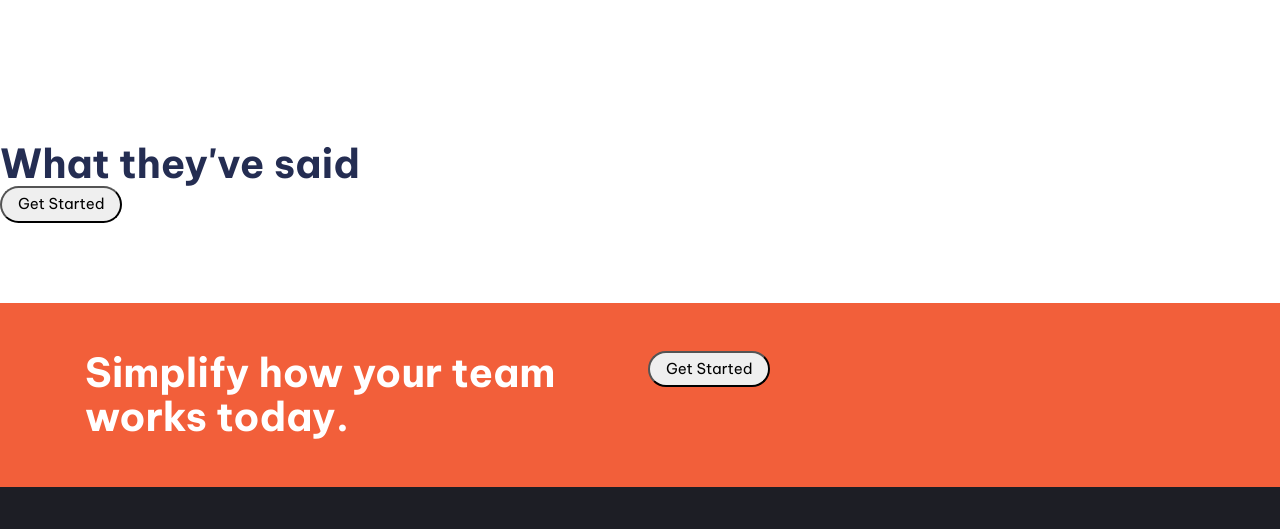
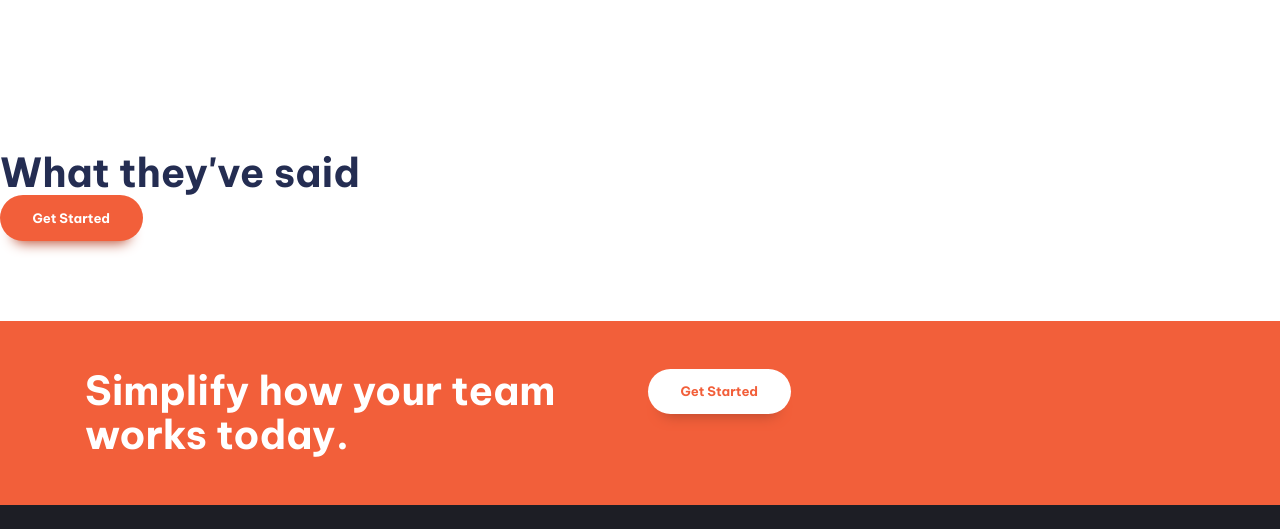
Before and after one commit to NF0mar/manage-landing-page, a website built with Vite: page index.html in a window 1280 px wide. Shown: the part 1181-1710 px from the top of the page. Built offline with nearby package versions, Linux system fonts and the light colour scheme.

Commit message:
Update button styles for better accessibility and user experience

```diff
--- a/style.css
+++ b/style.css
@@ -1,5 +1,7 @@
 :root {
+  --clr-accent-500: hsl(12, 60%, 45%);
   --clr-accent-400: hsl(12, 88%, 59%);
+  --clr-accent-300: hsl(12, 88%, 75%);
   --clr-accent-100: hsl(13, 100%, 96%);
 
   --clr-primary-400: hsl(228, 39%, 23%);
@@ -245,6 +247,34 @@ body {
 }
 
 .button {
-  border-radius: 100vmax;
-  padding: 0.5rem 1rem;
+  border: 0;
+  border-radius: 100px;
+  padding: 1.25em 2.5em;
+  background-color: var(--clr-accent-400);
+  font-weight: var(--fw-bold);
+  font-size: var(--fs-button);
+  line-height: 1;
+  color: var(--clr-neutral-100);
+  cursor: pointer;
+  box-shadow: 0 1.125em 1em -1em var(--clr-accent-500);
+  text-decoration: none;
 }
+
+.button[data-type="inverted"]{
+  background-color: var(--clr-neutral-100);
+  color: var(--clr-accent-400);
+
+}
+
+.button:hover,
+.button:focus-visible {
+  background-color: var(--clr-accent-300);
+  outline: none;
+}
+
+.button[data-type="inverted"]:hover,
+.button[data-type="inverted"]:focus-visible {
+  background-color: var(--clr-neutral-100);
+  color: var(--clr-accent-300);
+  outline: none;
+}
```
